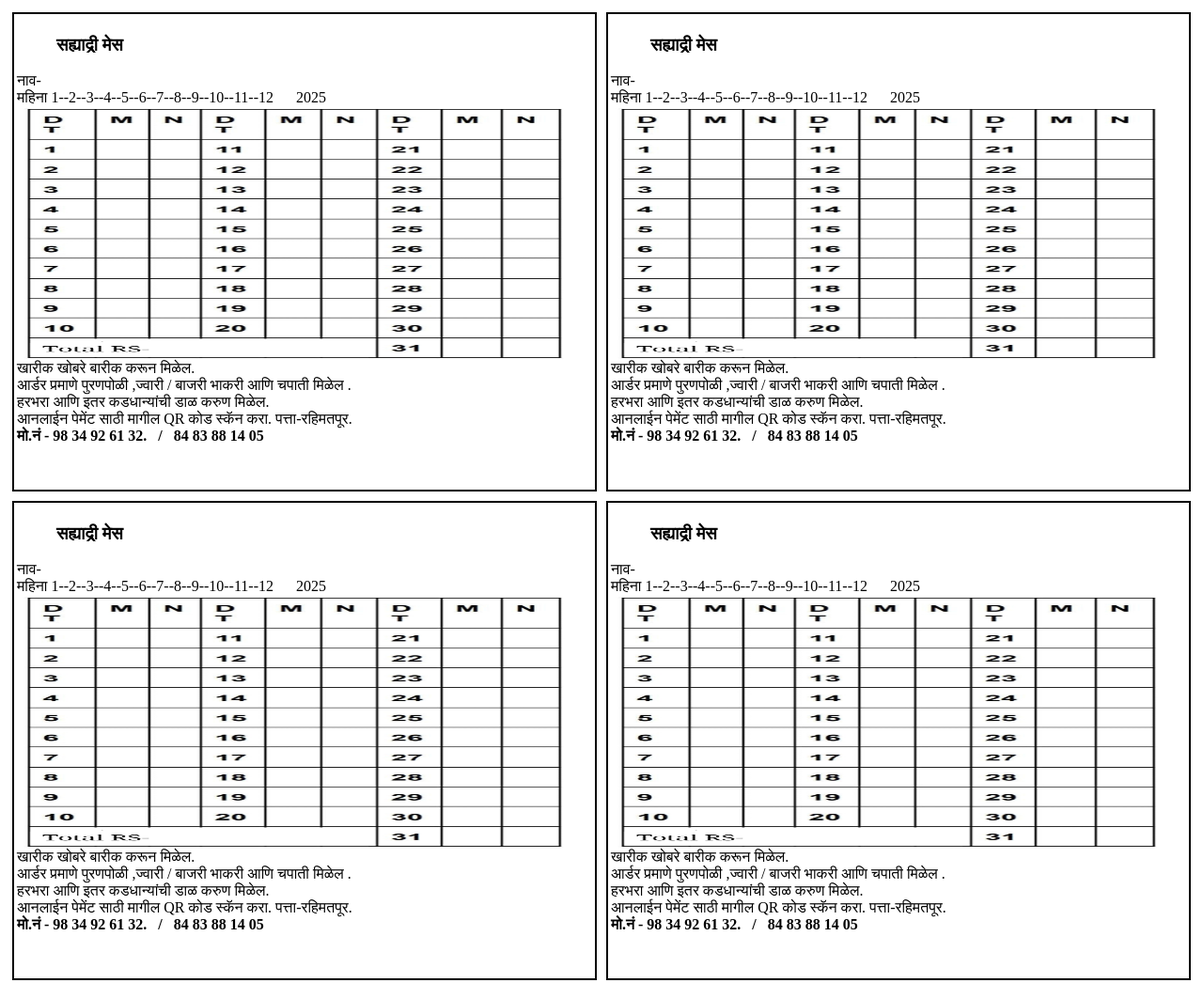
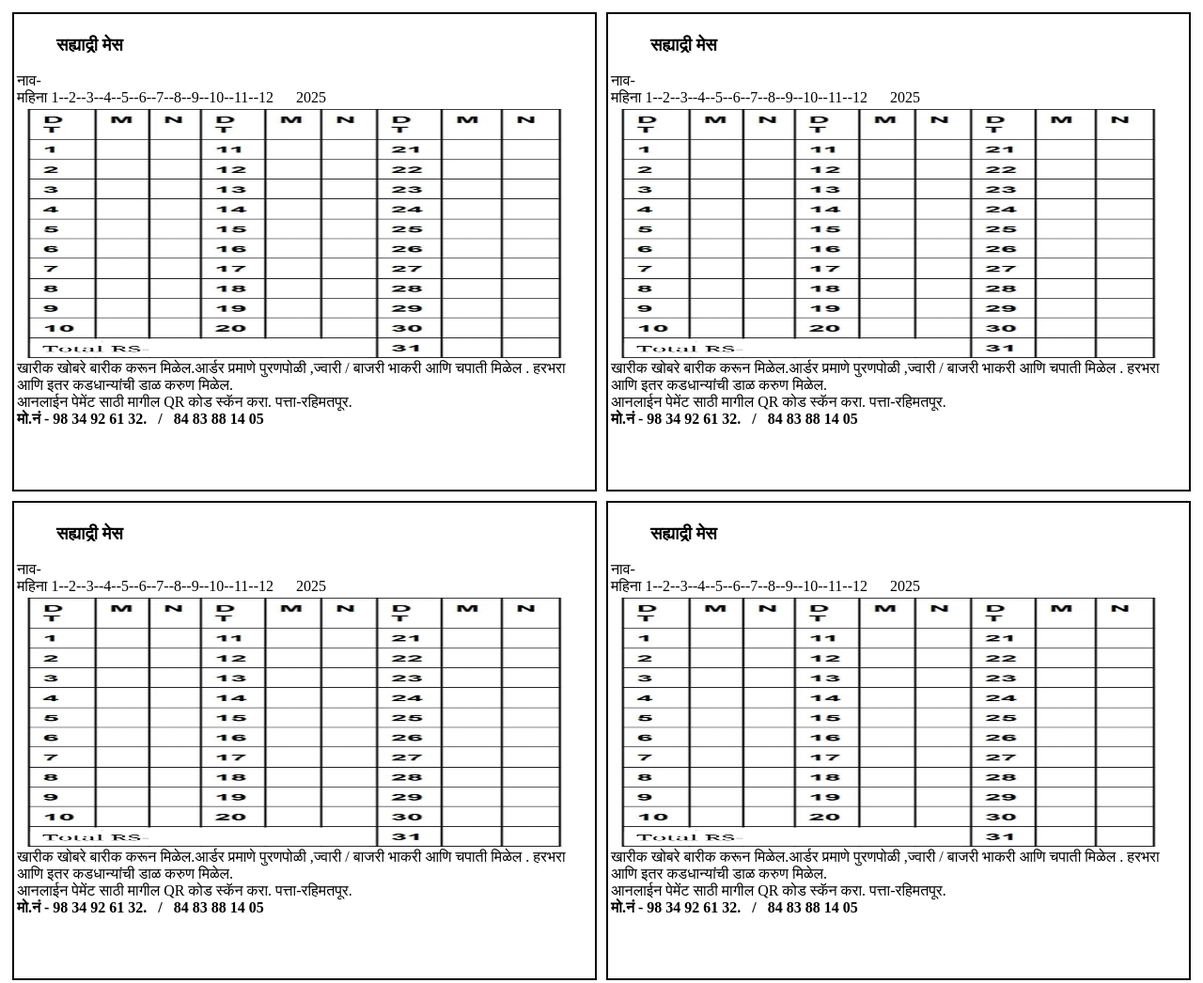
Before and after one commit to aniruddhamaheshmane/FIRST-PAGE-MESS-BILL, a plain HTML site: page index.html in a window 1280 px wide. Shown: the whole page at 94% size. Drawn offline with Linux system fonts and the light colour scheme.

Commit message:
Update index.html

```diff
--- a/index.html
+++ b/index.html
@@ -47,8 +47,8 @@ border: 1PX SOLID black;
 
             <img class="b"  src="c.jpeg" alt="">
 
-          खारीक खोबरे बारीक करून मिळेल.<BR> आर्डर प्रमाणे पुरणपोळी ,ज्वारी / बाजरी भाकरी आणि चपाती मिळेल .
-          <BR>हरभरा आणि इतर कडधान्यांची डाळ करुण मिळेल.<BR>आनलाईन पेमेंट साठी मागील QR कोड स्कॅन करा.
+          खारीक खोबरे बारीक करून मिळेल.आर्डर प्रमाणे पुरणपोळी ,ज्वारी / बाजरी भाकरी आणि चपाती मिळेल .
+          हरभरा आणि इतर कडधान्यांची डाळ करुण मिळेल.<BR>आनलाईन पेमेंट साठी मागील QR कोड स्कॅन करा.
             पत्ता-रहिमतपूर.<BR><B> मो.नं - 98 34 92 61 32.&nbsp&nbsp&nbsp/&nbsp&nbsp&nbsp84 83 88 14 05 </B>
           </div>
 
@@ -61,8 +61,8 @@ border: 1PX SOLID black;
 
             <img class="b"  src="c.jpeg" alt="">
 
-          खारीक खोबरे बारीक करून मिळेल.<BR> आर्डर प्रमाणे पुरणपोळी ,ज्वारी / बाजरी भाकरी आणि चपाती मिळेल .
-          <BR>हरभरा आणि इतर कडधान्यांची डाळ करुण मिळेल.<BR>आनलाईन पेमेंट साठी मागील QR कोड स्कॅन करा.
+          खारीक खोबरे बारीक करून मिळेल.आर्डर प्रमाणे पुरणपोळी ,ज्वारी / बाजरी भाकरी आणि चपाती मिळेल .
+          हरभरा आणि इतर कडधान्यांची डाळ करुण मिळेल.<BR>आनलाईन पेमेंट साठी मागील QR कोड स्कॅन करा.
             पत्ता-रहिमतपूर.<BR><B> मो.नं - 98 34 92 61 32.&nbsp&nbsp&nbsp/&nbsp&nbsp&nbsp84 83 88 14 05 </B>
           </div>
 
@@ -83,8 +83,8 @@ border: 1PX SOLID black;
 
             <img class="b"  src="c.jpeg" alt="">
 
-          खारीक खोबरे बारीक करून मिळेल.<BR> आर्डर प्रमाणे पुरणपोळी ,ज्वारी / बाजरी भाकरी आणि चपाती मिळेल .
-          <BR>हरभरा आणि इतर कडधान्यांची डाळ करुण मिळेल.<BR>आनलाईन पेमेंट साठी मागील QR कोड स्कॅन करा.
+          खारीक खोबरे बारीक करून मिळेल.आर्डर प्रमाणे पुरणपोळी ,ज्वारी / बाजरी भाकरी आणि चपाती मिळेल .
+          हरभरा आणि इतर कडधान्यांची डाळ करुण मिळेल.<BR>आनलाईन पेमेंट साठी मागील QR कोड स्कॅन करा.
             पत्ता-रहिमतपूर.<BR><B> मो.नं - 98 34 92 61 32.&nbsp&nbsp&nbsp/&nbsp&nbsp&nbsp84 83 88 14 05 </B>
           </div>
 
@@ -97,8 +97,8 @@ border: 1PX SOLID black;
 
             <img class="b"  src="c.jpeg" alt="">
 
-          खारीक खोबरे बारीक करून मिळेल.<BR> आर्डर प्रमाणे पुरणपोळी ,ज्वारी / बाजरी भाकरी आणि चपाती मिळेल .
-          <BR>हरभरा आणि इतर कडधान्यांची डाळ करुण मिळेल.<BR>आनलाईन पेमेंट साठी मागील QR कोड स्कॅन करा.
+          खारीक खोबरे बारीक करून मिळेल.आर्डर प्रमाणे पुरणपोळी ,ज्वारी / बाजरी भाकरी आणि चपाती मिळेल .
+          हरभरा आणि इतर कडधान्यांची डाळ करुण मिळेल.<BR>आनलाईन पेमेंट साठी मागील QR कोड स्कॅन करा.
             पत्ता-रहिमतपूर.<BR><B> मो.नं - 98 34 92 61 32.&nbsp&nbsp&nbsp/&nbsp&nbsp&nbsp84 83 88 14 05 </B>
           </div>
 
```
